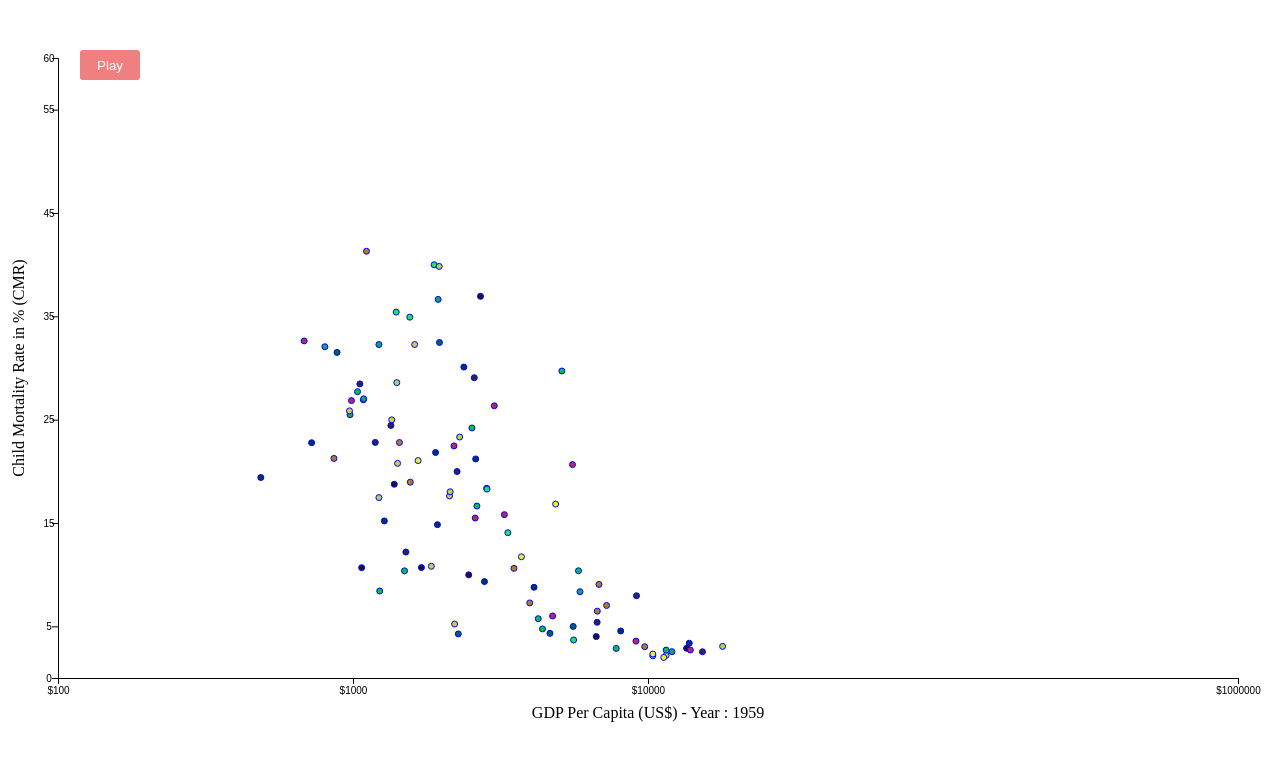
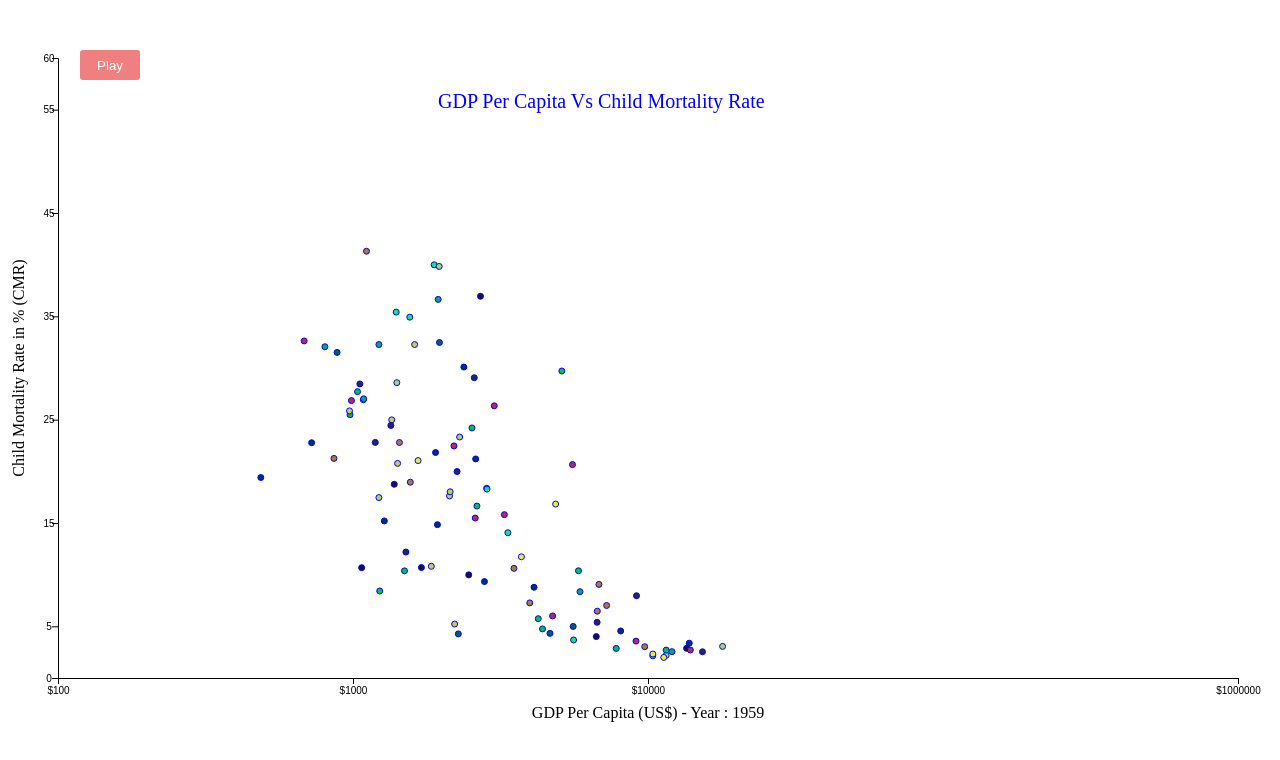
Before and after one commit to psakamoori/psakamoori.github.io, a plain HTML site: page index.html in a window 1280 px wide. Shown: the top 760 px of the page. Drawn offline with nearby package versions, Linux system fonts and the light colour scheme.

Commit message:
Add title to chart

```diff
--- a/index.html
+++ b/index.html
@@ -109,6 +109,16 @@ var plt = svg.append("g").attr("transform", "translate(" + 50 + "," +xaxis_trans
 //     .attr("y",50)
 //     .text(currentYear);
 
+
+ svg.append("text")
+     .attr("x", 430)
+     .attr("y",100)
+     .attr("font-size", "20px")
+     .attr("font-fmaliy", "sans-serif")
+     .attr("fill", "blue")
+     .text("GDP Per Capita Vs Child Mortality Rate");
+
+
 var Array1959 = getMortalityRateForYear1959(data, "1959");
 
 svg.append("g")
```
